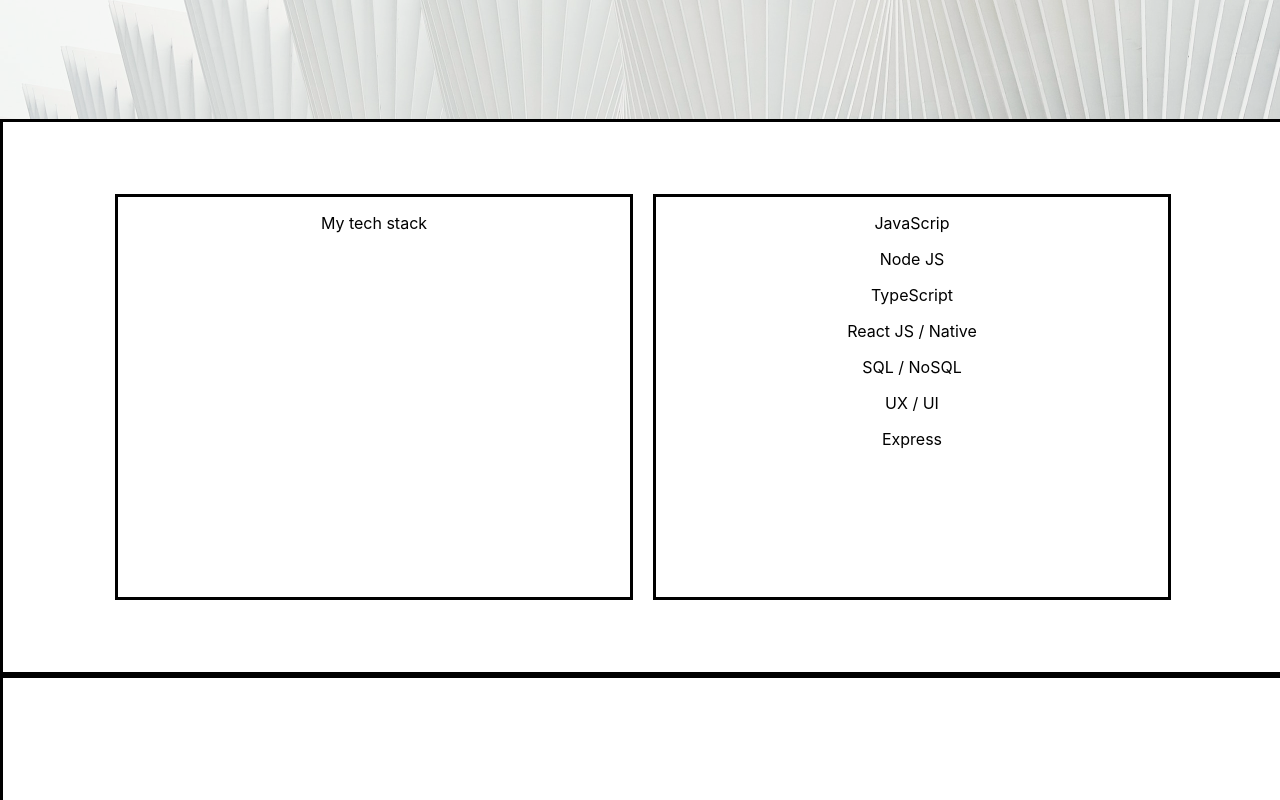
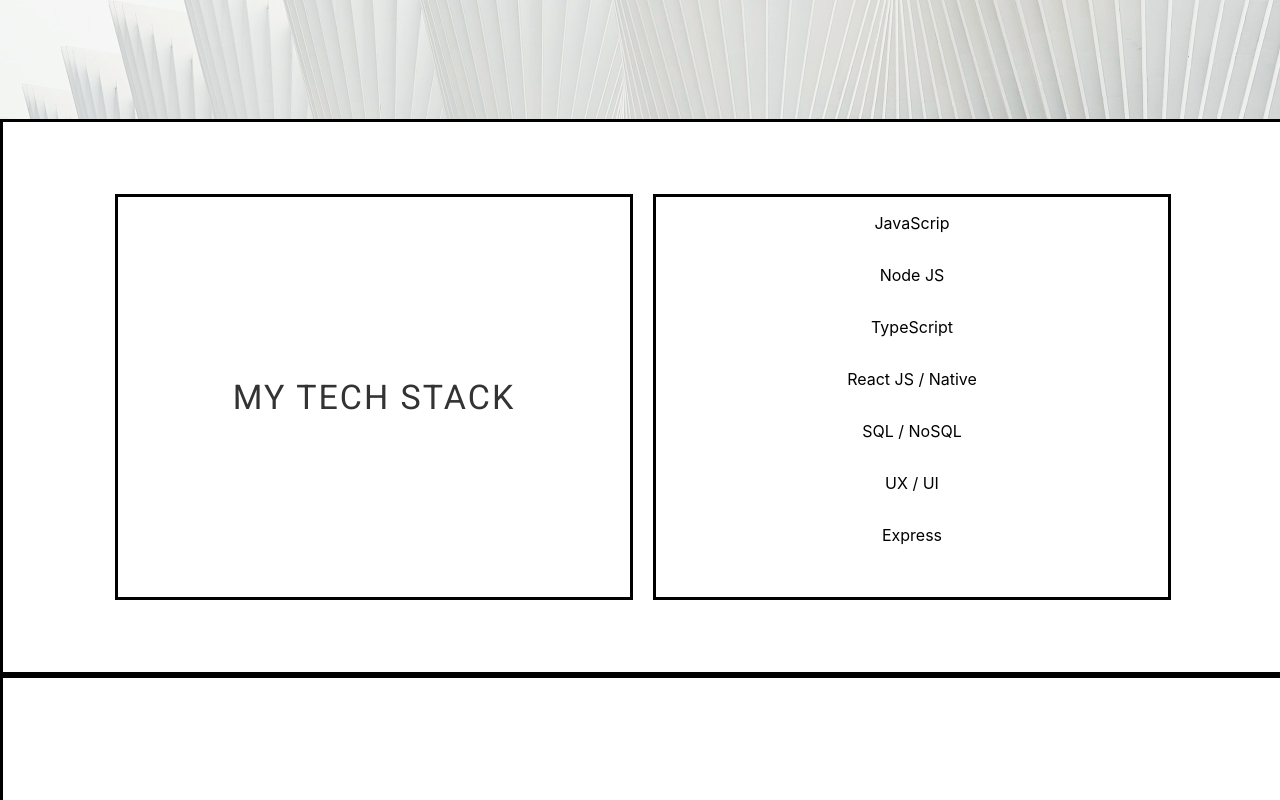
Before and after one commit to VicKhatian/portfolio, a React (Create React App) app: page /about in a window 1280 px wide. Shown: the part 701-1501 px from the top of the page. Built offline with nearby package versions, Linux system fonts and the light colour scheme.

Commit message:
layout for tech stack

```diff
--- a/src/pages/About.css
+++ b/src/pages/About.css
@@ -25,7 +25,7 @@
   background-size: auto;
 }
 
-#about-landing-p {
+.about-landing-p {
   margin-right: 100px;
   position: absolute;
   /* width: 40%; */
@@ -49,8 +49,37 @@
   border: solid black;
   width: 40%;
   height: 400px;
-  border: solid black;
   margin: 10px;
 
   text-align: center;
 }
+
+#center.block {
+  display: flex;
+  justify-content: center;
+  align-items: center;
+}
+
+#list.block {
+  display: flex;
+  flex-direction: column;
+}
+
+.skillset-p {
+  position: absolute;
+  /* height: 34px;
+  left: 0px;
+  right: 0px;
+  top: calc(50% - 34px / 2 - 42px); */
+
+  font-family: "Roboto";
+  font-style: normal;
+  font-weight: 400;
+  font-size: 34px;
+  line-height: 34px;
+  /* identical to box height, or 100% */
+  letter-spacing: 2px;
+  text-transform: uppercase;
+
+  color: #333333;
+}
--- a/src/pages/About.js
+++ b/src/pages/About.js
@@ -5,7 +5,7 @@ const About = () => {
   return (
     <div className="container">
       <div className="landing">
-        <p id="about-landing-p">
+        <p className="about-landing-p">
           More about me. In computing, plain text is a loose term for data that
           represent only characters of readable material but not its graphical
           representation nor other objects. It may also include a limited number
@@ -15,11 +15,10 @@ const About = () => {
       </div>
 
       <div className="section">
-        <div className="block">
-          {" "}
-          <p className="skillset-p">My tech stack</p>{" "}
+        <div className="block" id="center">
+          <p className="skillset-p">My tech stack</p>
         </div>
-        <div className="block">
+        <div className="block" id="list">
           <p>JavaScrip </p>
           <p>Node JS</p>
           <p>TypeScript</p>
```
